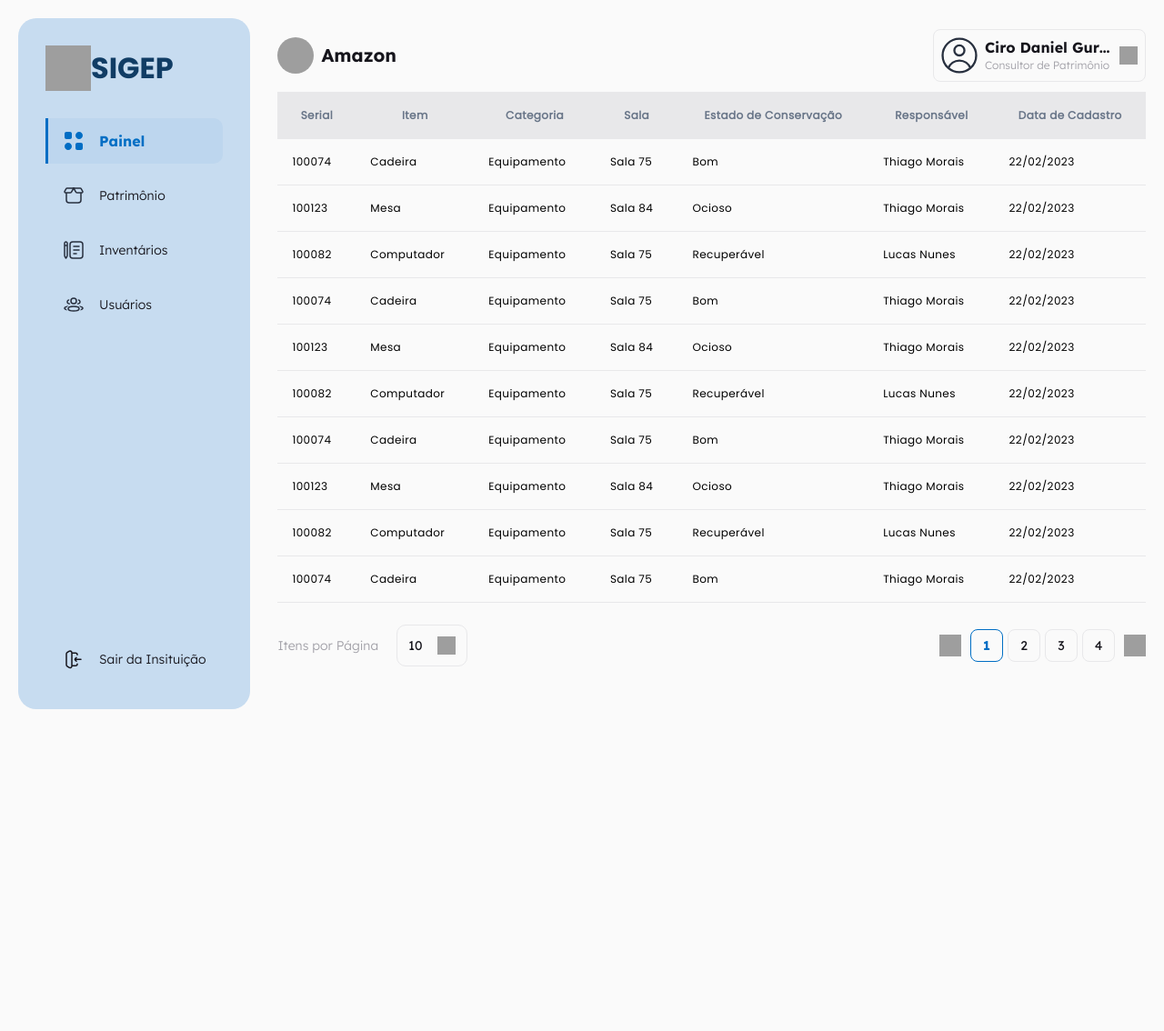
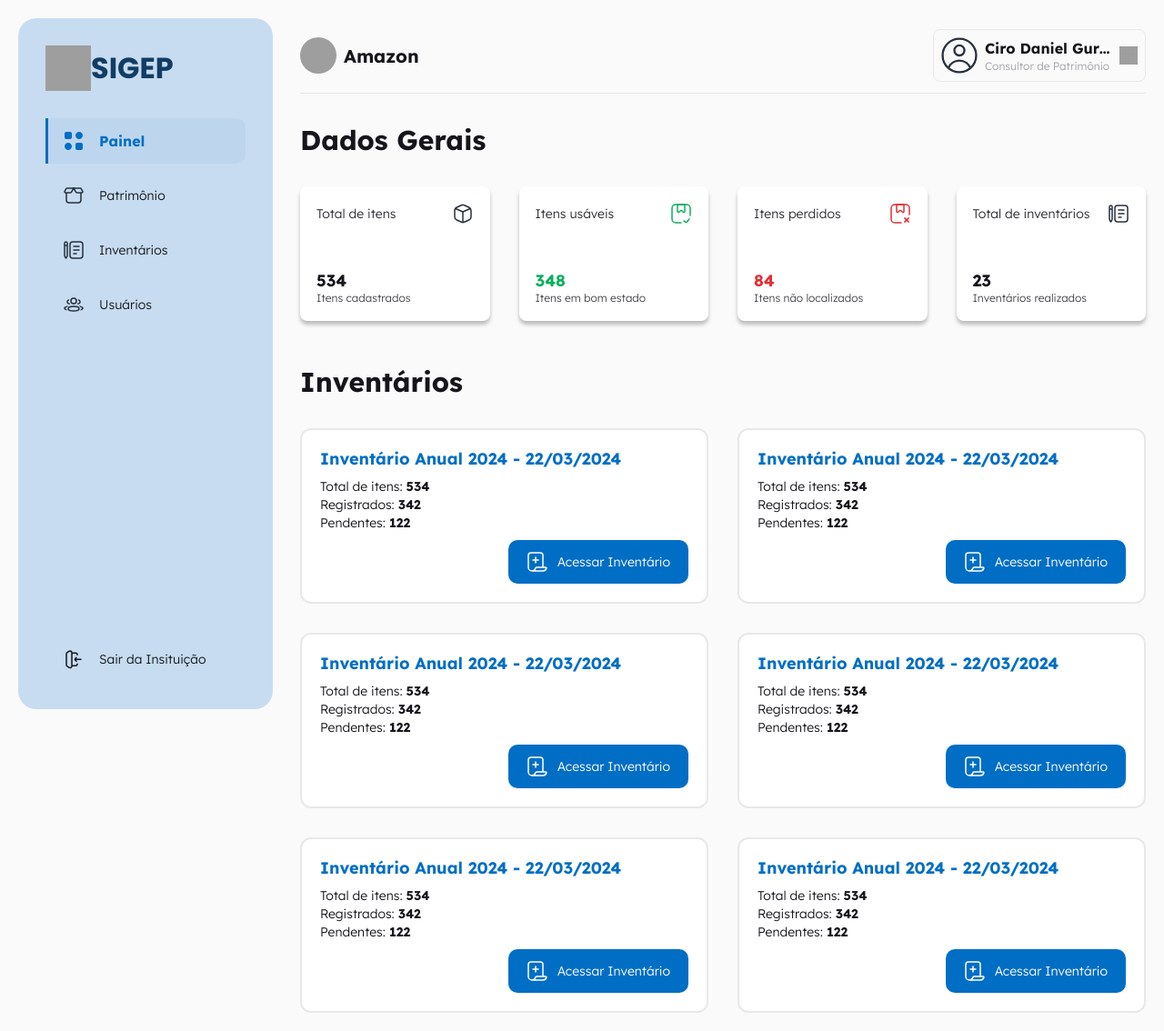
Before and after one commit to lucasNBS/sigep, a Django app: page / in a window 1280 px wide. Shown: the whole page at 91% size. Before the commit the page ends 780 px from the top, so only its background shows below. Run offline with Django 5.2, Linux system fonts and the light colour scheme; grey boxes are pictures that could not be loaded.

Commit message:
feature: Panel layout

```diff
--- a/core/views.py
+++ b/core/views.py
@@ -1,4 +1,4 @@
 from django.shortcuts import render
 
 def home(request):
-  return render(request, "base.html", {})
+  return render(request, "pages/panel.html", {})
--- a/static/css/base.css
+++ b/static/css/base.css
@@ -3,9 +3,20 @@
   gap: 30px;
   background-color: var(--background);
   padding: 20px;
+  padding-top: 0px;
+}
+
+.aside-space {
+  width: 100%;
+  min-height: calc(100vh - 40px);
+  max-width: 280px;
+  background: transparent;
 }
 
 .aside {
+  width: 100%;
+  top: 20px;
+  position: fixed;
   min-height: calc(100vh - 40px);
   max-width: 280px;
   background-color: var(--secondary);
@@ -121,11 +132,17 @@
 }
 
 .main-top-content-container {
+  box-sizing: content-box;
+  background-color: var(--background);
+  position: sticky;
+  padding-top: 20px;
   height: 82px;
+  top: 0px;
   display: flex;
   justify-content: space-between;
   align-items: center;
   border-bottom: 1px solid var(--gray-20);
+  box-shadow: 0px -7px 0px 7px var(--background);
 }
 
 .main-top-title {
--- /dev/null
+++ b/static/css/panel.css
@@ -0,0 +1,137 @@
+.main-container {
+  margin-top: 32px;
+  display: flex;
+  flex-direction: column;
+  gap: 48px;
+}
+
+.section-container {
+  display: flex;
+  flex-direction: column;
+  gap: 32px;
+}
+
+.section-title {
+  font-family: "Lexend Bold";
+  font-size: 30px;
+  color: var(--dark-100);
+}
+
+.cards-container {
+  display: flex;
+  gap: 32px;
+}
+
+.card-container {
+  width: 100%;
+  height: 147.8px;
+  background: var(--white);
+  padding: 18px;
+  display: flex;
+  flex-direction: column;
+  justify-content: space-between;
+  border-radius: 8px;
+  box-shadow: 0px 4px 4px 0px rgba(0, 0, 0, 0.25);
+}
+
+.card-top-container {
+  display: flex;
+  justify-content: space-between;
+  align-items: center;
+}
+
+.card-title {
+  font-family: "Lexend Light";
+  font-size: 14px;
+  color: var(--dark-90);
+}
+
+.card-icon {
+  width: 24px;
+  height: 24px;
+}
+
+.card-data {
+  display: flex;
+  flex-direction: column;
+  font-family: "Lexend Light";
+  font-size: 12px;
+  color: var(--dark-80);
+}
+
+.card-data span {
+  font-family: "Lexend Bold";
+  font-size: 18px;
+  color: var(--dark-100);
+}
+
+.card-data span.usable {
+  color: var(--green);
+}
+
+.card-data span.lost {
+  color: var(--red);
+}
+
+.inventory-container {
+  display: flex;
+  flex-wrap: wrap;
+  gap: 32px;
+}
+
+.inventory-card-container {
+  min-width: calc(50% - 16px);
+  background-color: var(--white);
+  padding: 20px;
+  display: flex;
+  flex-direction: column;
+  flex: 1;
+  border: 2px solid var(--gray-20);
+  border-radius: 12px;
+  gap: 10px;
+}
+
+.inventory-card-title {
+  font-family: "Lexend Bold";
+  font-size: 18px;
+  color: var(--primary);
+}
+
+.inventory-data-container {
+  display: flex;
+  flex-direction: column;
+  gap: 2px;
+}
+
+.inventory-data {
+  font-family: "Lexend Light";
+  font-size: 14px;
+  color: var(--dark-100);
+}
+
+.inventory-data span {
+  font-family: "Lexend Bold";
+}
+
+.inventory-link {
+  width: fit-content;
+  display: flex;
+  justify-content: center;
+  align-items: center;
+  background: var(--primary);
+  border-radius: 10px;
+  padding: 12px 20px;
+  gap: 10px;
+  align-self: flex-end;
+}
+
+.inventory-link-icon {
+  width: 24px;
+  height: 24px;
+}
+
+.inventory-link-text {
+  font-family: "Lexend Light";
+  font-size: 14px;
+  color: var(--white);
+}
--- a/templates/base.html
+++ b/templates/base.html
@@ -12,6 +12,7 @@
   {% endblock %}
 </head>
 <body class="background">
+  <div class="aside-space"></div>
   <aside class="aside">
     <header class="aside-content">
       <h1 class="logo-container">
@@ -60,7 +61,8 @@
       </div>
     </div>
     <section class="main-content-container">
-      {% include 'partials/table.html' %}
+      {% block main %}
+      {% endblock %}
     </section>
   </main>
 </body>
--- /dev/null
+++ b/templates/pages/panel.html
@@ -0,0 +1,31 @@
+{% extends 'base.html' %}
+{% load static %}
+
+{% block head %}
+  <link rel="stylesheet" href="{% static 'css/panel.css' %}">
+{% endblock %}
+
+{% block main %}
+<div class="main-container">
+  <section class="section-container">
+    <h2 class="section-title">Dados Gerais</h2>
+    <div class="cards-container">
+      {% include 'partials/card.html' with title='Total de itens' type='cube' total='534' data='Itens cadastrados' %}
+      {% include 'partials/card.html' with title='Itens usáveis' type='usable' total='348' data='Itens em bom estado' %}
+      {% include 'partials/card.html' with title='Itens perdidos' type='lost' total='84' data='Itens não localizados' %}
+      {% include 'partials/card.html' with title='Total de inventários' type='inventory' total='23' data='Inventários realizados' %}
+    </div>
+  </section>
+  <section class="section-container">
+    <h2 class="section-title">Inventários</h2>
+    <div class="inventory-container">
+      {% include 'partials/inventory-card.html' with title='Inventário Anual 2024 - 22/03/2024' total='534' registered='342' pending='122' %}
+      {% include 'partials/inventory-card.html' with title='Inventário Anual 2024 - 22/03/2024' total='534' registered='342' pending='122' %}
+      {% include 'partials/inventory-card.html' with title='Inventário Anual 2024 - 22/03/2024' total='534' registered='342' pending='122' %}
+      {% include 'partials/inventory-card.html' with title='Inventário Anual 2024 - 22/03/2024' total='534' registered='342' pending='122' %}
+      {% include 'partials/inventory-card.html' with title='Inventário Anual 2024 - 22/03/2024' total='534' registered='342' pending='122' %}
+      {% include 'partials/inventory-card.html' with title='Inventário Anual 2024 - 22/03/2024' total='534' registered='342' pending='122' %}
+    </div>
+  </section>
+</div>
+{% endblock %}
--- /dev/null
+++ b/templates/partials/card.html
@@ -0,0 +1,19 @@
+{% load static %}
+<article class="card-container">
+  <div class="card-top-container">
+    <p class="card-title">{{ title }}</p>
+    {% if type == 'cube' %}
+      <img class="card-icon" src="{% static 'icons/Cube.svg' %}" alt="{{ title }}">
+    {% elif type == 'usable' %}
+      <img class="card-icon" src="{% static 'icons/BoxFound.svg' %}" alt="{{ title }}">
+    {% elif type == 'lost' %}
+      <img class="card-icon" src="{% static 'icons/BoxNotFound.svg' %}" alt="{{ title }}">
+    {% elif type == 'inventory' %}
+      <img class="card-icon" src="{% static 'icons/Inventory.svg' %}" alt="{{ title }}">
+    {% endif %}
+  </div>
+  <p class="card-data">
+    <span class="{{ type }}">{{ total }}</span>
+    {{ data }}
+  </p>
+</article>
--- /dev/null
+++ b/templates/partials/inventory-card.html
@@ -0,0 +1,15 @@
+{% load static %}
+<article class="inventory-card-container">
+  <p class="inventory-card-title">{{ title }}</p>
+  <div class="inventory-data-container">
+    <p class="inventory-data">Total de itens: <span>{{ total }}</span></p>
+    <p class="inventory-data">Registrados: <span>{{ registered }}</span></p>
+    <p class="inventory-data">Pendentes: <span>{{ pending }}</span></p>
+  </div>
+  <button class="inventory-link">
+    <img class="inventory-link-icon" src="{% static 'icons/FileAdd.svg' %}" alt="Acessar inventário">
+    <p class="inventory-link-text">
+      Acessar Inventário
+    </p>
+  </button>
+</article>
```
